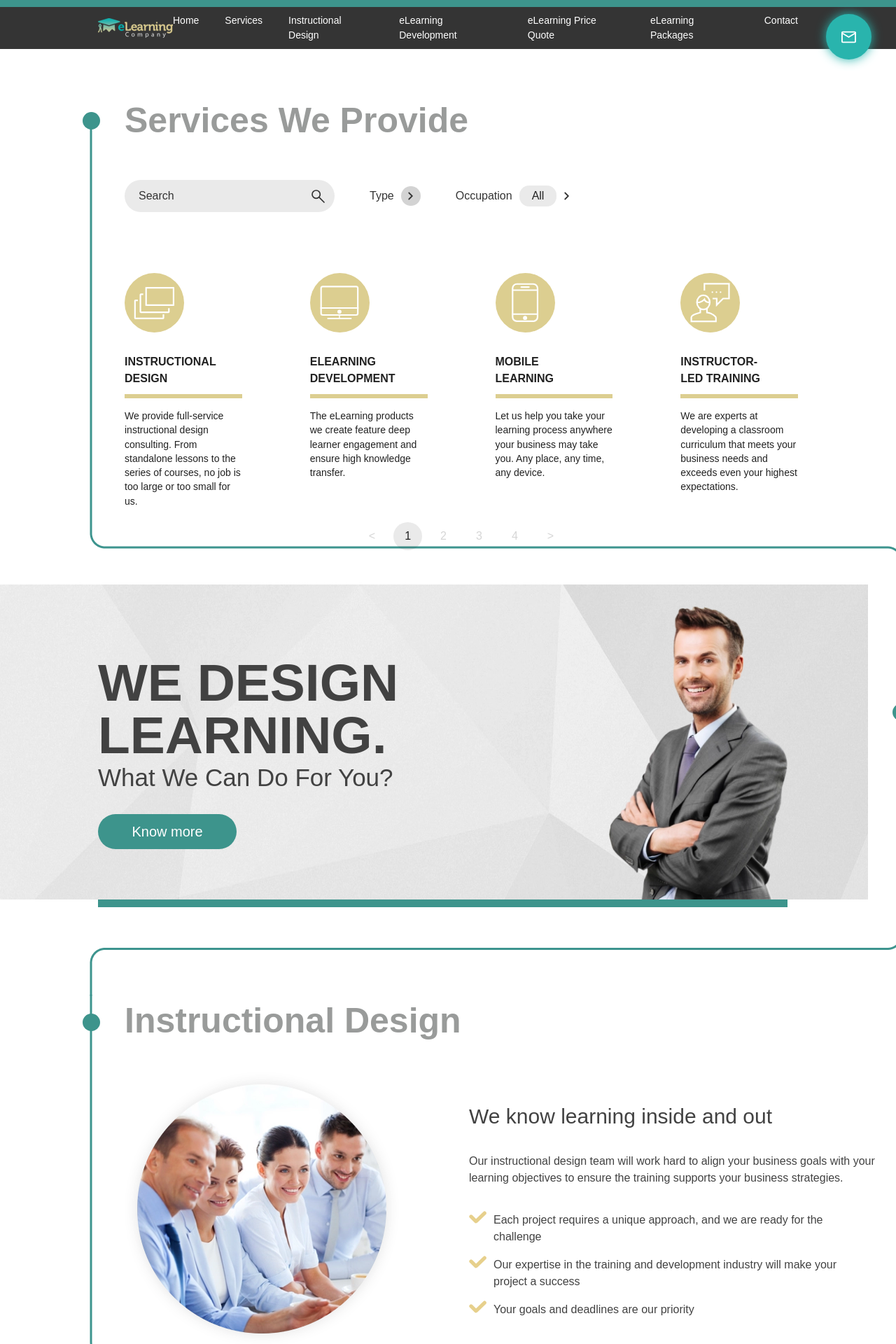
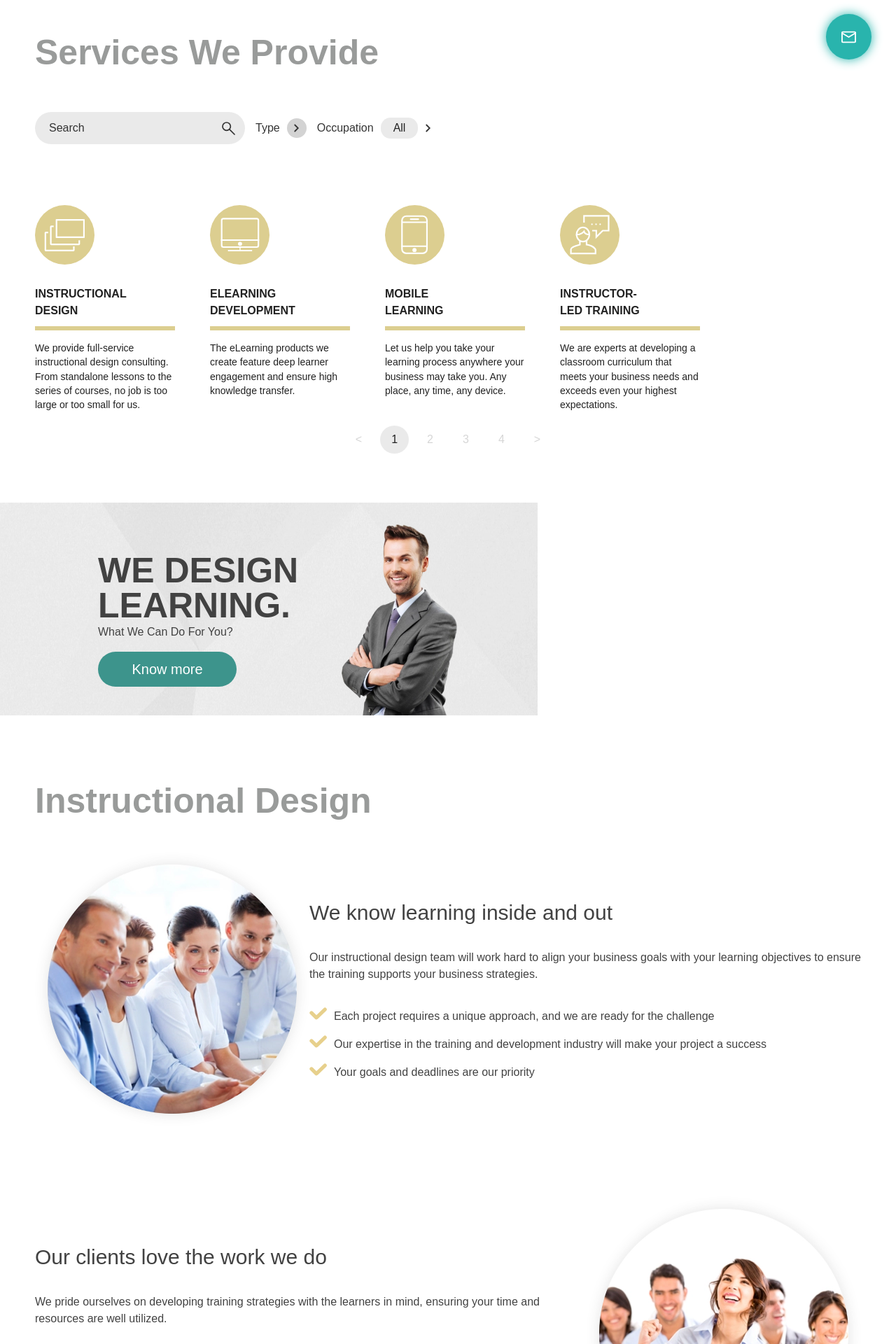
Before and after one commit to anastasiiatarasiuk/eLearning-company, a React (Vite) app: page / in a window 1280 px wide. Shown: the part 680-2600 px from the top of the page at 70% size. Built offline with nearby package versions, Linux system fonts and the light colour scheme.

Commit message:
added styles to tablet version

```diff
--- a/src/components/Footer/Footer.scss
+++ b/src/components/Footer/Footer.scss
@@ -43,6 +43,20 @@
       color: var(--white);
     }
   }
+
+  @media (max-width: 1399px) and (min-width: 768px) {
+    &__main-container {
+      padding: 50px;
+    }
+
+    &__links-container {
+      gap: 20px;
+    }
+
+    &__logo-container {
+      margin-right: 50px;
+    }
+  }
 }
 
 .footer__copyright-container {
--- a/src/components/Header/Header.scss
+++ b/src/components/Header/Header.scss
@@ -32,4 +32,8 @@
       margin-bottom: 55px;
     }
   }
+
+  @media (max-width: 1399px) and (min-width: 768px) {
+    padding: 100px 20px;
+  }
 }
--- a/src/components/InstructionalDesign/InstructionalDesign.scss
+++ b/src/components/InstructionalDesign/InstructionalDesign.scss
@@ -1,8 +1,10 @@
 .instructional {
   padding: 0px 140px 0 128px;
-&__image{
-  position: absolute;
-}
+
+  &__image {
+    position: absolute;
+  }
+
   &__container {
     margin: 50px 0px 50px 50px;
   }
@@ -14,7 +16,7 @@
     margin-bottom: 35px;
     position: relative;
 
-    &::before{
+    &::before {
       content: '';
       position: absolute;
       width: 25px;
@@ -74,4 +76,38 @@
     margin-right: 10px;
     flex-shrink: 0;
   }
+
+  @media (max-width: 1399px) and (min-width: 768px) {
+    padding: 50px;
+
+    &__image {
+      display: none;
+    }
+
+    &__container {
+      margin: 0px;
+    }
+
+    &__content {
+      gap: 0;
+    }
+
+    &__title {
+      &::before {
+        display: none;
+      }
+    }
+
+    &__learning-title {
+      width: fit-content;
+    }
+
+    &__learning-list {
+      width: fit-content;
+    }
+
+    &__learning-subtitle {
+      width: fit-content;
+    }
+  }
 }
--- a/src/components/LearnDesign/LearnDesign.scss
+++ b/src/components/LearnDesign/LearnDesign.scss
@@ -30,7 +30,7 @@
     display: flex;
     flex-direction: column;
 
-    &::after{
+    &::after {
       content: '';
       position: absolute;
       width: 25px;
@@ -70,4 +70,37 @@
     border-radius: 25px;
     background: var(--background-green);
   }
+
+  @media (max-width: 1399px) and (min-width: 768px) {
+    &__image {
+      display: none;
+    }
+
+    &__title {
+      width: fit-content;
+
+      &::after {
+        display: none;
+      }
+    }
+
+    &__heading {
+      font-size: 50px;
+    }
+
+    &__container {
+      width: 768px;
+    }
+
+    &__content {
+      gap: 20px;
+      margin-bottom: 0px;
+      border-bottom: none;
+    }
+
+    &__subtitle {
+      margin-bottom: 20px;
+      font-size: 16px;
+    }
+  }
 }
--- a/src/components/LiveChat/LiveChat.scss
+++ b/src/components/LiveChat/LiveChat.scss
@@ -117,7 +117,7 @@
     opacity: 0.5;
     transition: 0.3s;
 
-    &:hover{
+    &:hover {
       fill: var(--green);
       opacity: 1;
     }
@@ -129,4 +129,14 @@
     width: 15px;
     height: 15px;
   }
+
+  @media (max-width: 1399px) and (min-width: 768px) {
+    &__widget {
+      width: 300px;
+    }
+
+    &__buttons {
+      gap: 8px;
+    }
+  }
 }
--- a/src/components/Navigation/Navigation.scss
+++ b/src/components/Navigation/Navigation.scss
@@ -23,4 +23,24 @@
       }
     }
   }
+
+  @media (max-width: 1399px) and (min-width: 768px) {
+    padding: 15px;
+
+    &__content {
+      gap: 100px;
+    }
+
+    &__list {
+      .list {
+        gap: 15px;
+        align-items: center;
+
+        &__item {
+          font-weight: 200;
+          font-size: 12px;
+        }
+      }
+    }
+  }
 }
--- a/src/components/OurClients/OurClients.scss
+++ b/src/components/OurClients/OurClients.scss
@@ -12,9 +12,9 @@
   }
 
   &__work-title {
-color: var(--instructional-text);
-font-weight: 400;
-font-size: 30px;
+    color: var(--instructional-text);
+    font-weight: 400;
+    font-size: 30px;
     margin-bottom: 30px;
   }
 
@@ -52,4 +52,24 @@ font-size: 30px;
     margin-right: 10px;
     flex-shrink: 0;
   }
+
+  @media (max-width: 1399px) and (min-width: 768px) {
+    padding: 50px;
+
+    &__container {
+      margin: 0;
+    }
+
+    &__content {
+      gap: 0;
+    }
+
+    &__work-subtitle {
+      width: fit-content;
+    }
+
+    &__work-list {
+      width: fit-content;
+    }
+  }
 }
--- a/src/components/ServiceCards/ServiceCards.scss
+++ b/src/components/ServiceCards/ServiceCards.scss
@@ -1,4 +1,8 @@
-.services-list{
+.services-list {
   display: flex;
   gap: 97px;
+
+  @media (max-width: 1399px) and (min-width: 768px) {
+    gap: 50px;
+  }
 }
--- a/src/components/Services/Services.scss
+++ b/src/components/Services/Services.scss
@@ -19,7 +19,7 @@
     color: var(--secondary-text-color);
     margin-bottom: 35px;
 
-    &::before{
+    &::before {
       content: '';
       position: absolute;
       width: 25px;
@@ -38,19 +38,40 @@
     align-items: center;
     height: 70px;
   }
+
+  @media (max-width: 1399px) and (min-width: 768px) {
+    padding: 50px;
+    height: fit-content;
+
+    &__image {
+      display: none;
+    }
+
+    &__container {
+      margin: 0px;
+    }
+
+    &__title {
+      &::before {
+        display: none;
+      }
+    }
+
+    &__filters {
+      gap: 15px;
+    }
+  }
 }
 
 .custom-pagination {
   display: flex;
   justify-content: center;
   padding: 20px 0;
-}
 
-.custom-pagination .page-item {
+  .page-item {
     margin: 0 5px;
-}
 
-.custom-pagination .page-item .page-link {
+    .page-link {
       color: var(--page-number);
       opacity: 0.2;
       border: none;
@@ -61,13 +82,15 @@
       justify-content: center;
     }
 
-.custom-pagination .page-item.active .page-link {
+    &.active .page-link {
       color: var(--text-color);
-  background-color:  var(--input-bg);
+      background-color: var(--input-bg);
       border-radius: 50%;
       opacity: 1;
     }
+  }
+}
 
-.visually-hidden{
+.visually-hidden {
   display: none !important;
 }
--- a/src/components/TalkToUs/TalkToUs.scss
+++ b/src/components/TalkToUs/TalkToUs.scss
@@ -25,4 +25,10 @@
     font-size: 20px;
     text-align: center;
   }
+
+    @media (max-width: 1399px) and (min-width: 768px){
+      &__content{
+        padding: 50px;
+      }
+    }
 }
```
Lines whose indentation alone changed are shown as unchanged.
